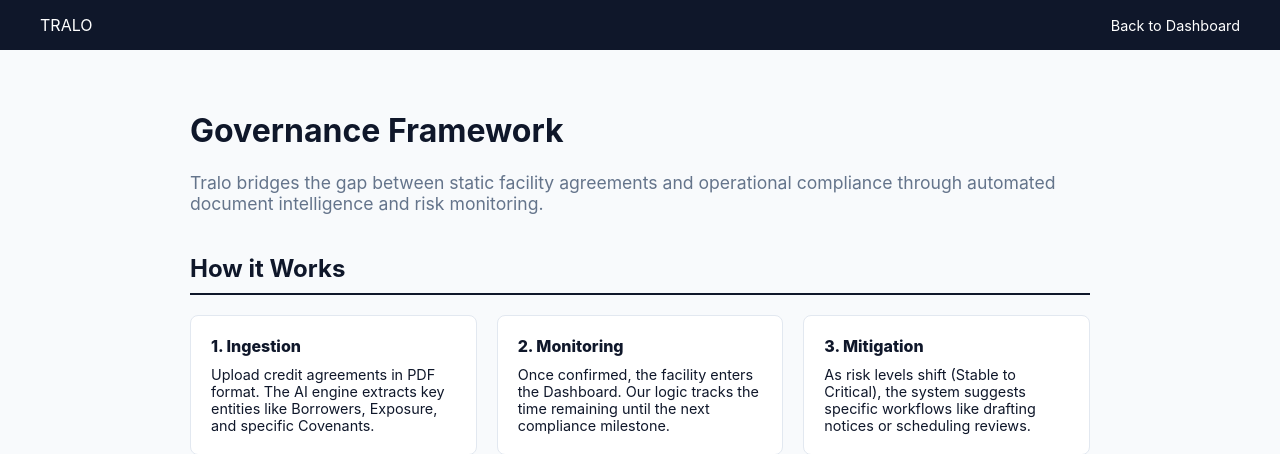
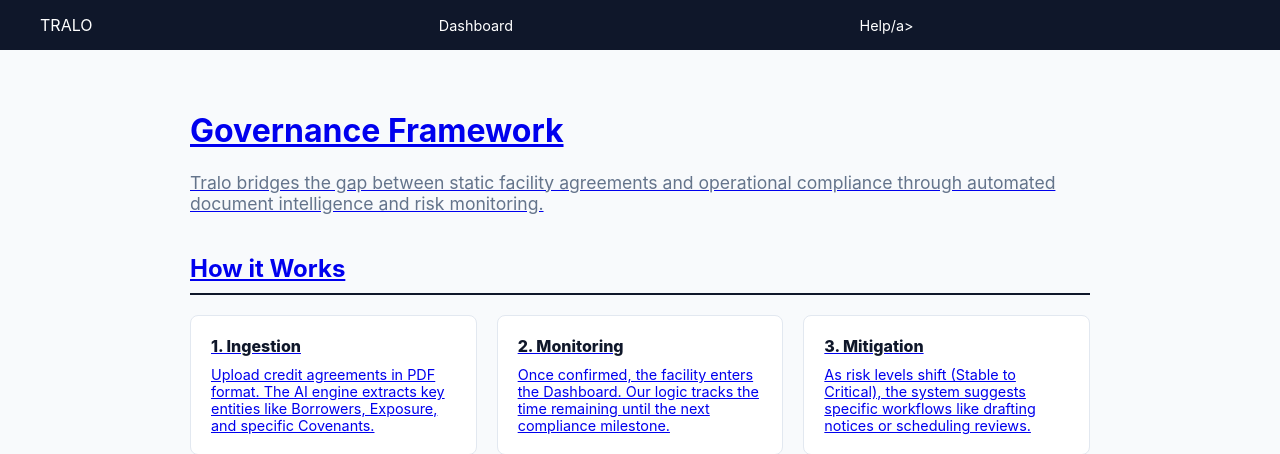
Before and after one commit to edimaudo/Tralo, a Flask app: page /help in a window 1280 px wide. Shown: the top 454 px of the page. Run offline with Flask 3, Linux system fonts and the light colour scheme.

Commit message:
Update help.html

```diff
--- a/templates/help.html
+++ b/templates/help.html
@@ -8,7 +8,8 @@
 <body>
     <nav class="nav-header">
         <div class="logo-small">TRALO</div>
-        <div class="nav-links"><a href="{{ url_for('dashboard') }}">Back to Dashboard</a></div>
+        <div class="nav-links"><a href="{{ url_for('dashboard') }}">Dashboard</a></div>
+        <div class="nav-links"><a href="{{ url_for('help') }}">Help/a></div>
     </nav>
 
     <div class="help-wrapper" style="max-width: 900px; margin: 0 auto; padding: 40px 20px;">
```
